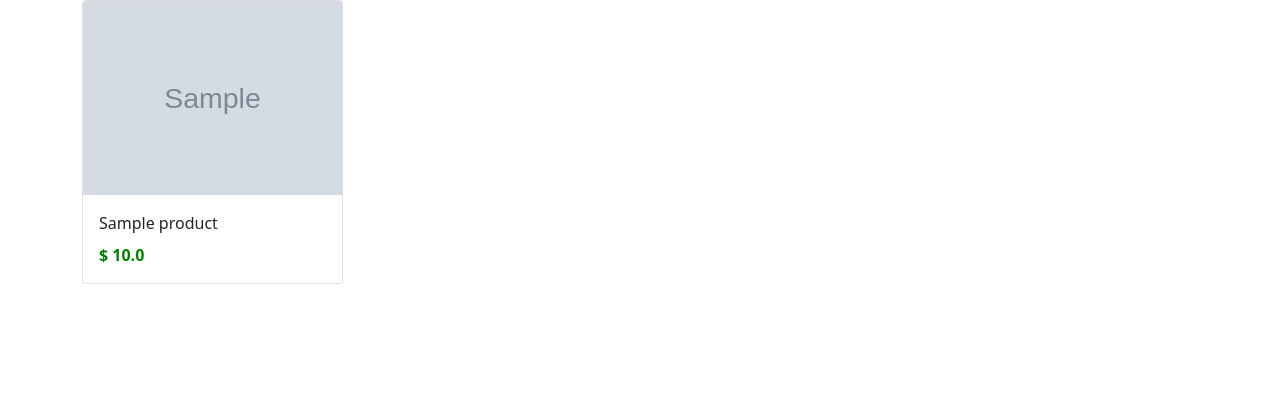
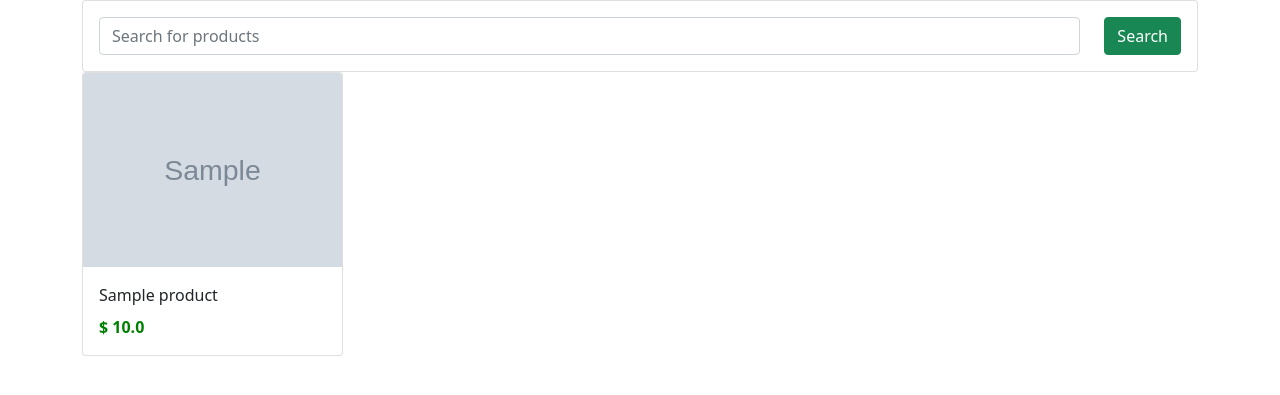
Before and after one commit to VikMaamaa/Django-Ecommerce, a Django app: page / in a window 1280 px wide. Shown: the top 395 px of the page. Run offline with Django 4.2, Linux system fonts and the light colour scheme; tables that the repository leaves empty hold one stand-in row (values such as "Sample post"); grey boxes marked "Sample" are stand-in pictures.

Commit message:
feat: adding search functionality

```diff
--- a/ecomsite/shop/templates/shop/index.html
+++ b/ecomsite/shop/templates/shop/index.html
@@ -11,6 +11,21 @@
 </head>
 <body>
     <div class="container">
+        <div class="row">
+          <div class="col-md-12">
+            <form class="card card-sm">
+                <div class="card-body row no-gutters align-items-center">
+                    <div class="col">
+                        <input type="search" name="item_name" placeholder="Search for products" class="form-control form-border-less">
+                    </div>
+                    <div class="col-auto">
+                        <button class="btn btn-success" type="submit">Search</button>
+                    </div>
+                </div>
+            </form>
+          </div>
+        </div>
+
         <div class="row">
             {% for product in product_objects %}
 
--- a/ecomsite/shop/views.py
+++ b/ecomsite/shop/views.py
@@ -4,4 +4,9 @@ from .models import Products
 
 def index(request):
     product_objects = Products.objects.all()
+
+    item_name = request.GET.get('item_name')
+    if item_name != '' and item_name is not None:
+        product_objects = product_objects.filter(title__icontains=item_name)
+
     return render(request,'shop/index.html', {'product_objects': product_objects})
```
